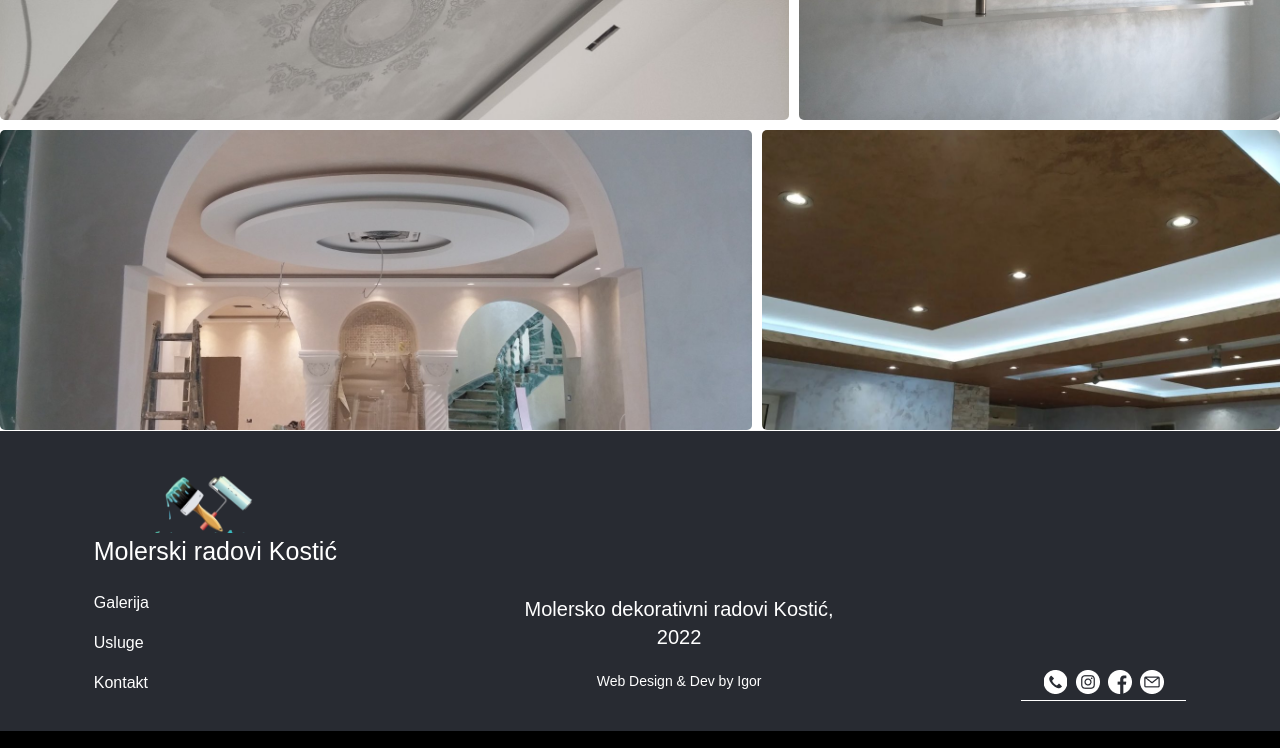
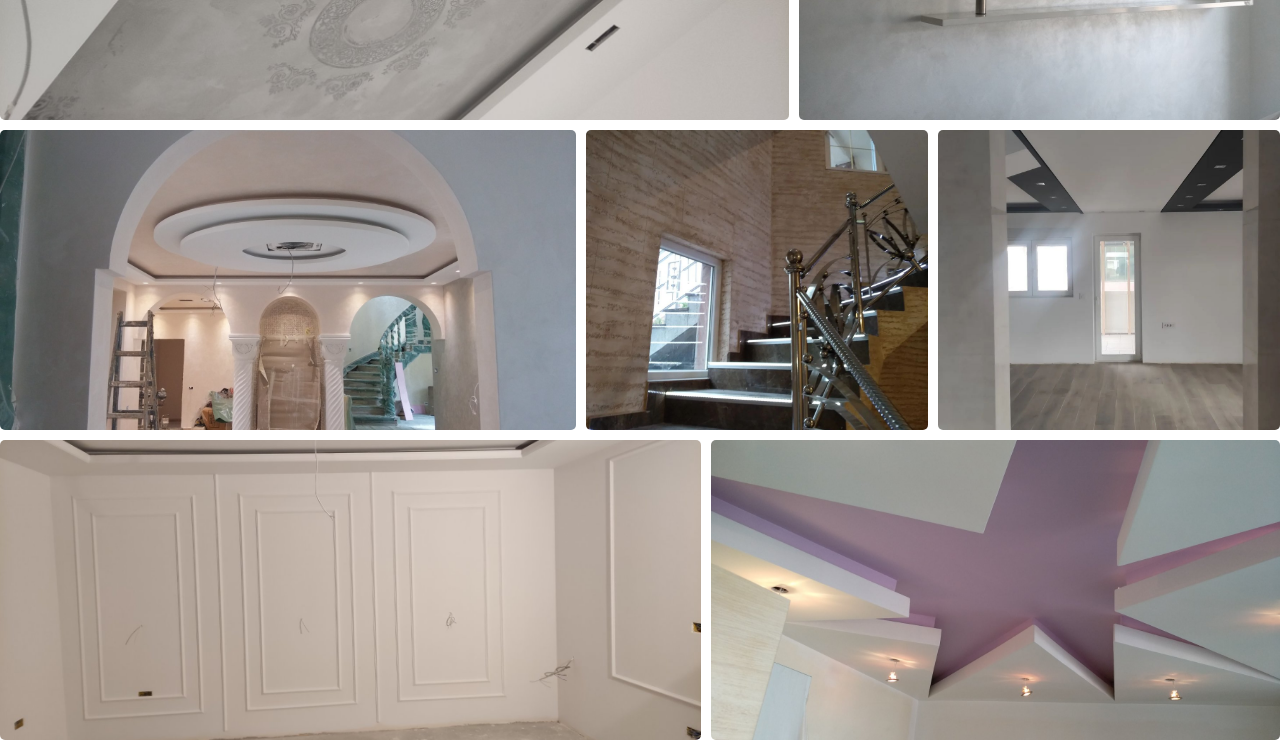
Before and after one commit to igorBudimirDev/paint-construction-website, a React (Create React App) app: page /galerija in a window 1280 px wide. Shown: the part 580-1328 px from the top of the page. Built offline with nearby package versions, Linux system fonts and the light colour scheme; the HTML template or start-up script is replaced by a standard one.

Commit message:
commit 13.1

```diff
--- a/src/pages/gallery/GalleryImages.jsx
+++ b/src/pages/gallery/GalleryImages.jsx
@@ -19,7 +19,8 @@ import Done17 from "../../assets/gallery-assets/done 17.jpg";
 import Done18 from "../../assets/gallery-assets/done 18.jpg";
 import Done19 from "../../assets/gallery-assets/done 19.jpg";
 import Done20 from "../../assets/gallery-assets/done 20.jpg";
-import Done21 from "../../assets/gallery-assets/done 22.jpg";
+import Done21 from "../../assets/gallery-assets/done 21.jpg";
+import Done22 from "../../assets/gallery-assets/done 22.jpg";
 import Done23 from "../../assets/gallery-assets/done 23.jpg";
 import Done24 from "../../assets/gallery-assets/done 24.jpg";
 import Done25 from "../../assets/gallery-assets/done 25.jpg";
@@ -51,7 +52,50 @@ const GalleryImages = () => {
     { id: 1, imgSrc: Done1 },
     { id: 2, imgSrc: Done2 },
     { id: 3, imgSrc: Done3 },
-    { id: 4, imgSrc: Done4 },
+    { id: 5, imgSrc: Done5 },
+    { id: 6, imgSrc: Done6 },
+    { id: 7, imgSrc: Done7 },
+    { id: 8, imgSrc: Done8 },
+    { id: 9, imgSrc: Done9 },
+    { id: 10, imgSrc: Done10 },
+    { id: 11, imgSrc: Done11 },
+    { id: 12, imgSrc: Done12 },
+    { id: 13, imgSrc: Done13 },
+    { id: 14, imgSrc: Done14 },
+    { id: 15, imgSrc: Done15 },
+    { id: 16, imgSrc: Done16 },
+    { id: 17, imgSrc: Done17 },
+    { id: 18, imgSrc: Done18 },
+    { id: 19, imgSrc: Done19 },
+    { id: 20, imgSrc: Done20 },
+    { id: 21, imgSrc: Done21 },
+    { id: 22, imgSrc: Done22 },
+    { id: 23, imgSrc: Done23 },
+    { id: 24, imgSrc: Done24 },
+    { id: 25, imgSrc: Done25 },
+    { id: 26, imgSrc: Done26 },
+    { id: 28, imgSrc: Done28 },
+    { id: 29, imgSrc: Done29 },
+    { id: 30, imgSrc: Done30 },
+    { id: 31, imgSrc: Done31 },
+    { id: 33, imgSrc: Done33 },
+    { id: 34, imgSrc: Done34 },
+    { id: 35, imgSrc: Done35 },
+    { id: 36, imgSrc: Done36 },
+    { id: 37, imgSrc: Done37 },
+    { id: 38, imgSrc: Done38 },
+    { id: 39, imgSrc: Done39 },
+    { id: 40, imgSrc: Done40 },
+    { id: 41, imgSrc: Done41 },
+    { id: 42, imgSrc: Done42 },
+    { id: 43, imgSrc: Done43 },
+    { id: 44, imgSrc: Done44 },
+    { id: 45, imgSrc: Done45 },
+    { id: 46, imgSrc: Done46 },
+    { id: 48, imgSrc: Done48 },
+    { id: 39, imgSrc: Done49 },
+    { id: 50, imgSrc: Done50 },
+    { id: 70, imgSrc: Done70 },
   ];
   return (
     <ul className="gallery__images">
```
